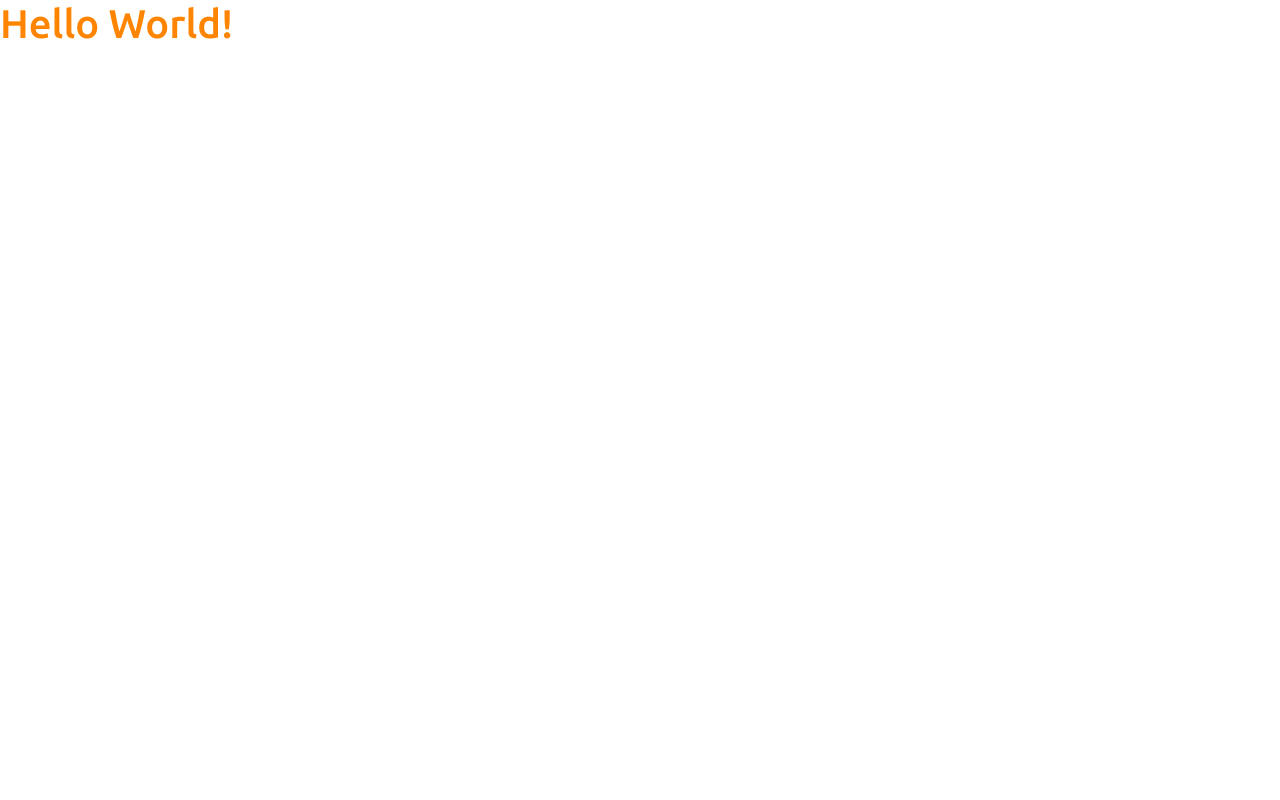
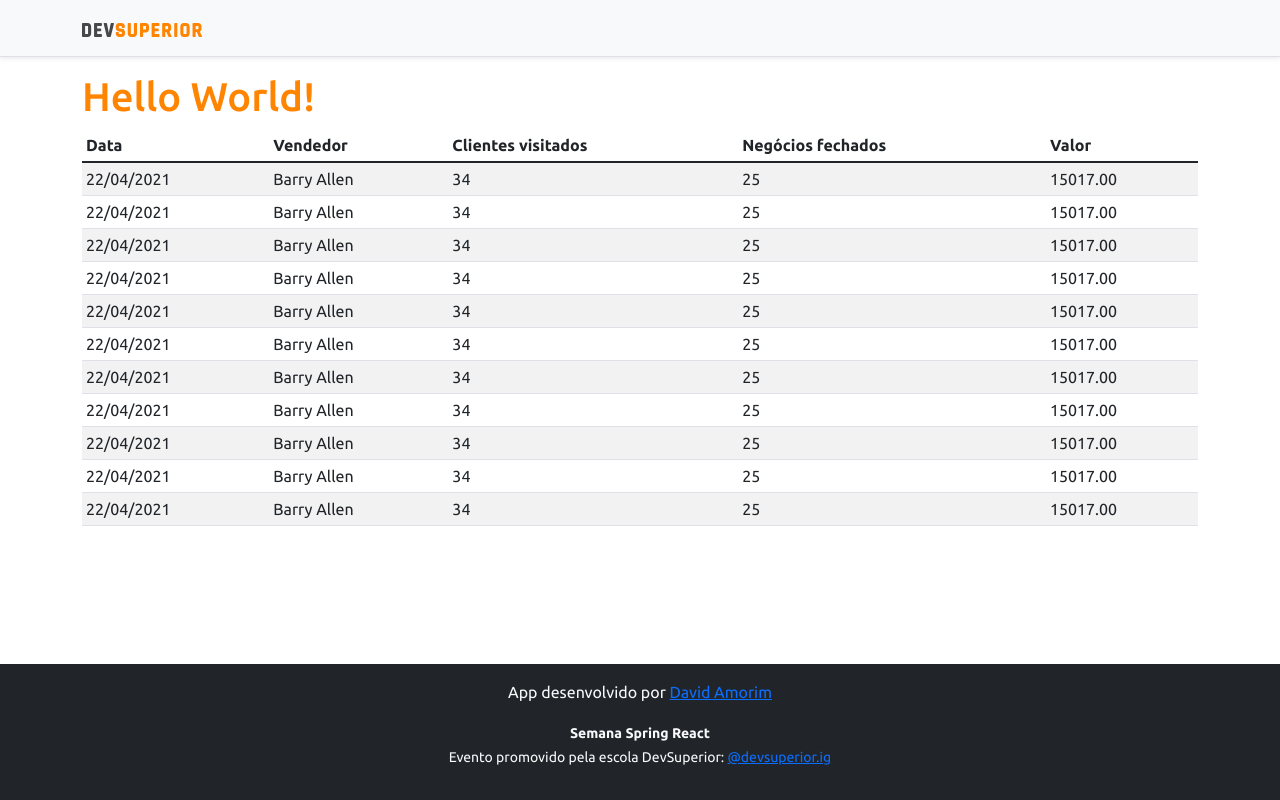
Before and after one commit to davidffa/DSVendas, a React (Create React App) app in the folder frontend/: page / in a window 1280 px wide. Built offline with nearby package versions, Linux system fonts and the light colour scheme.

Commit message:
Basic static components

```diff
--- a/frontend/src/App.tsx
+++ b/frontend/src/App.tsx
@@ -1,8 +1,18 @@
+import NavBar from 'components/NavBar';
+import Footer from 'components/Footer';
+import DataTable from 'components/DataTable';
+
 function App() {
   return (
-    <div>
-      <h1 className="text-primary">Hello World!</h1>
-    </div>
+    <>
+      <NavBar />
+      <div className="container">
+        <h1 className="text-primary">Hello World!</h1>
+
+        <DataTable />
+      </div>
+      <Footer />
+    </>
   );
 }
 
--- /dev/null
+++ b/frontend/src/components/DataTable/index.tsx
@@ -0,0 +1,98 @@
+const DataTable = () => {
+  return (
+    <div className="table-responsive">
+      <table className="table table-striped table-sm">
+        <thead>
+          <tr>
+            <th>Data</th>
+            <th>Vendedor</th>
+            <th>Clientes visitados</th>
+            <th>Negócios fechados</th>
+            <th>Valor</th>
+          </tr>
+        </thead>
+        <tbody>
+          <tr>
+            <td>22/04/2021</td>
+            <td>Barry Allen</td>
+            <td>34</td>
+            <td>25</td>
+            <td>15017.00</td>
+          </tr>
+          <tr>
+            <td>22/04/2021</td>
+            <td>Barry Allen</td>
+            <td>34</td>
+            <td>25</td>
+            <td>15017.00</td>
+          </tr>
+          <tr>
+            <td>22/04/2021</td>
+            <td>Barry Allen</td>
+            <td>34</td>
+            <td>25</td>
+            <td>15017.00</td>
+          </tr>
+          <tr>
+            <td>22/04/2021</td>
+            <td>Barry Allen</td>
+            <td>34</td>
+            <td>25</td>
+            <td>15017.00</td>
+          </tr>
+          <tr>
+            <td>22/04/2021</td>
+            <td>Barry Allen</td>
+            <td>34</td>
+            <td>25</td>
+            <td>15017.00</td>
+          </tr>
+          <tr>
+            <td>22/04/2021</td>
+            <td>Barry Allen</td>
+            <td>34</td>
+            <td>25</td>
+            <td>15017.00</td>
+          </tr>
+          <tr>
+            <td>22/04/2021</td>
+            <td>Barry Allen</td>
+            <td>34</td>
+            <td>25</td>
+            <td>15017.00</td>
+          </tr>
+          <tr>
+            <td>22/04/2021</td>
+            <td>Barry Allen</td>
+            <td>34</td>
+            <td>25</td>
+            <td>15017.00</td>
+          </tr>
+          <tr>
+            <td>22/04/2021</td>
+            <td>Barry Allen</td>
+            <td>34</td>
+            <td>25</td>
+            <td>15017.00</td>
+          </tr>
+          <tr>
+            <td>22/04/2021</td>
+            <td>Barry Allen</td>
+            <td>34</td>
+            <td>25</td>
+            <td>15017.00</td>
+          </tr>
+          <tr>
+            <td>22/04/2021</td>
+            <td>Barry Allen</td>
+            <td>34</td>
+            <td>25</td>
+            <td>15017.00</td>
+          </tr>
+        </tbody>
+      </table>
+    </div>
+  );
+}
+
+export default DataTable;
--- /dev/null
+++ b/frontend/src/components/Footer/index.tsx
@@ -0,0 +1,13 @@
+const Footer = () => {
+  return (
+    <footer className="footer mt-auto py-3 bg-dark">
+      <div className="container">
+        <p className="text-light">App desenvolvido por <a href="https://github.com/davidffa" target="_blank" rel="noreferrer">David Amorim</a></p>
+        <p className="text-light"><small><strong>Semana Spring React</strong><br />
+          Evento promovido pela escola DevSuperior: <a href="https://instagram.com/devsuperior.ig" target="_blank" rel="noreferrer">@devsuperior.ig</a></small></p>
+      </div>
+    </footer>
+  );
+}
+
+export default Footer;
--- /dev/null
+++ b/frontend/src/components/NavBar/index.tsx
@@ -0,0 +1,15 @@
+import ImgDsDark from 'assets/img/ds-dark.svg';
+
+const NavBar = () => {
+  return (
+    <div className="d-flex flex-column flex-md-row align-items-center p-3 px-md-4 mb-3 bg-light border-bottom shadow-sm">
+      <div className="container">
+        <nav className="my-2 my-md-0 mr-md-3">
+          <img src={ImgDsDark} alt="DevSuperior" width="120" />
+        </nav>
+      </div>
+    </div>
+  )
+}
+
+export default NavBar
```
Also changed, not shown: frontend/src/assets/img/ds-dark.svg (added).
